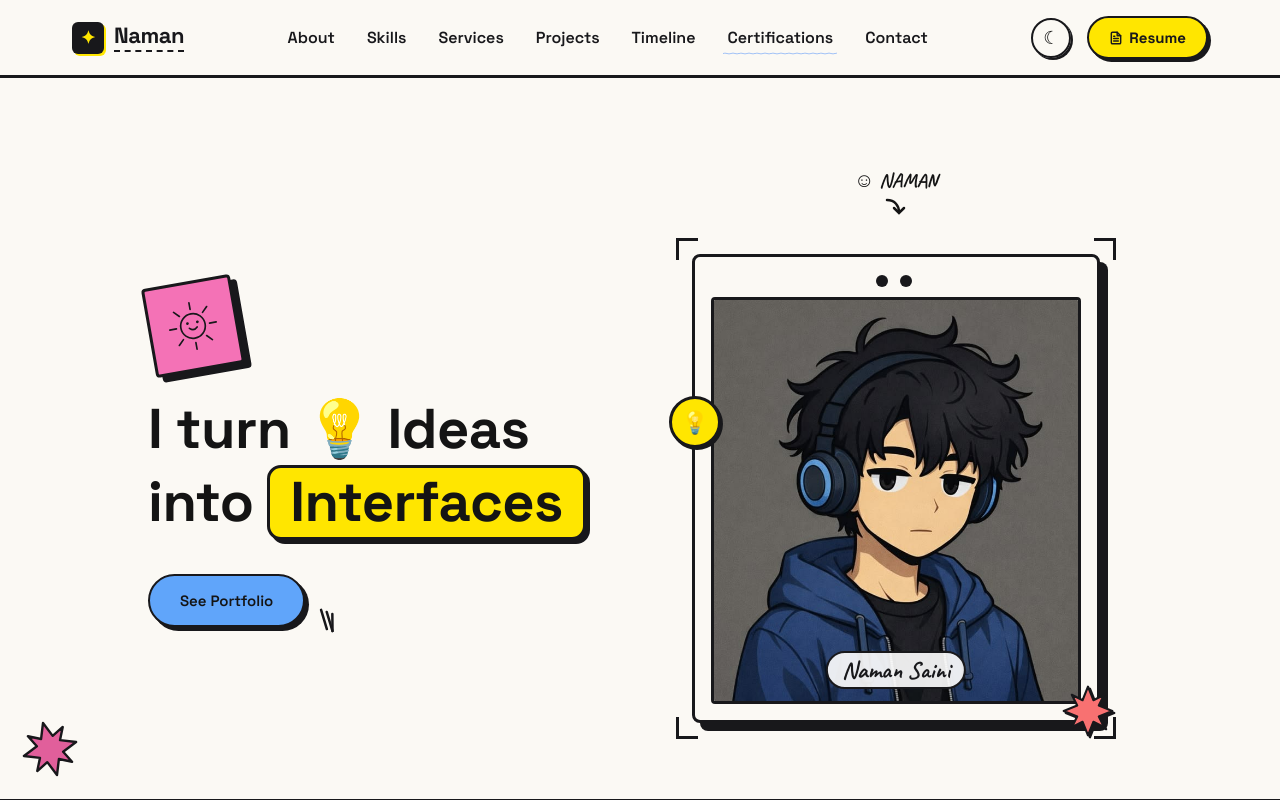
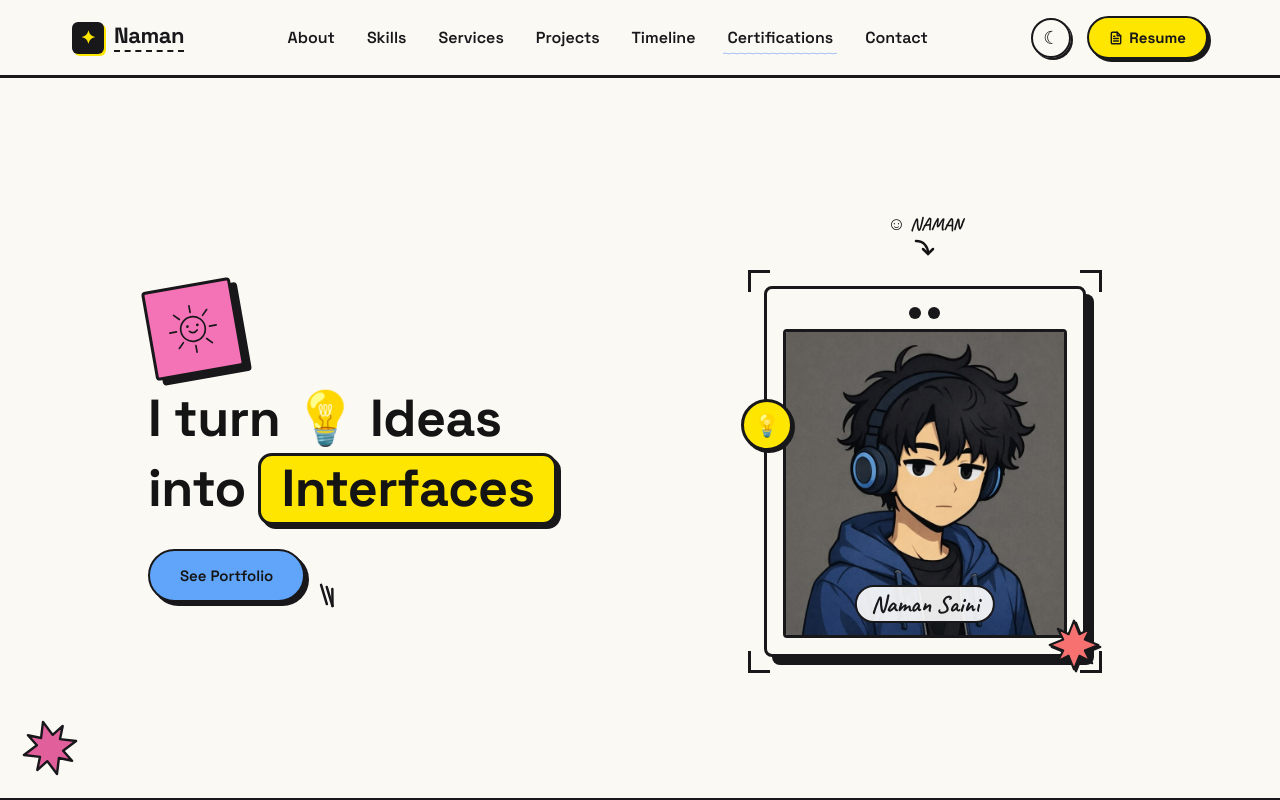
Before and after one commit to Namansaini2531/Portfolio, a React (Vite) app: page / in a window 1280 px wide. Shown: the top 800 px of the page. Built offline with nearby package versions, Linux system fonts and the light colour scheme.

Commit message:
feat: initialize base site styles and layout CSS variables

```diff
--- a/src/index.css
+++ b/src/index.css
@@ -209,17 +209,21 @@ header.site-header {
 }
 
 .hero {
-  padding: 90px 28px 60px;
+  padding: 40px 28px 30px;
   position: relative;
   overflow: hidden;
+  min-height: calc(100vh - 80px);
+  display: flex;
+  align-items: center;
 }
 
 .hero-grid {
   display: grid;
-  grid-template-columns: 1fr 1fr;
+  grid-template-columns: 1.25fr 0.75fr;
   gap: 40px;
   align-items: center;
   position: relative;
+  width: 100%;
 }
 
 .hero-label {
@@ -237,11 +241,11 @@ header.site-header {
 }
 
 h1.hero-title {
-  font-size: 56px;
-  line-height: 1.08;
+  font-size: 52px;
+  line-height: 1.1;
   font-weight: 700;
   letter-spacing: -0.5px;
-  margin: 0 0 34px;
+  margin: 0 0 24px;
 }
 
 .hl {
@@ -294,7 +298,7 @@ h1.hero-title {
   align-items: center;
   justify-content: center;
   box-shadow: 6px 6px 0 var(--line);
-  margin-bottom: 28px;
+  margin-bottom: 16px;
 }
 
 .btn-container {
@@ -317,15 +321,16 @@ h1.hero-title {
   flex-direction: column;
   align-items: center;
   position: relative;
+  transform: translateX(-30px);
 }
 
 .mockup-label {
   display: flex;
   flex-direction: column;
   align-items: center;
-  font-size: 20px;
+  font-size: 18px;
   font-weight: 700;
-  margin-bottom: 16px;
+  margin-bottom: 8px;
   position: relative;
 }
 
@@ -340,7 +345,7 @@ h1.hero-title {
   justify-content: center;
   align-items: center;
   width: 100%;
-  max-width: 440px;
+  max-width: 510px;
 }
 
 .crop-mark {
```
